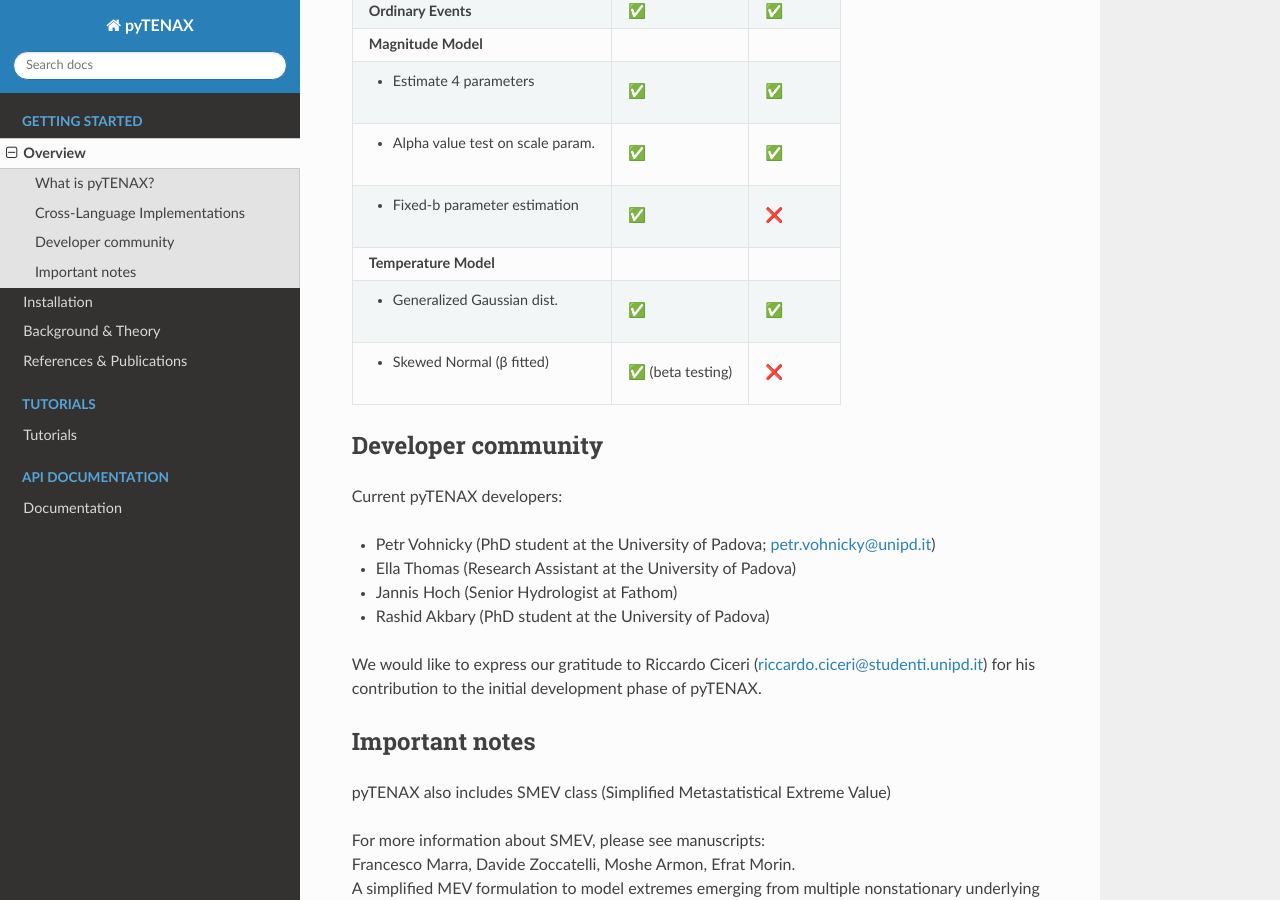
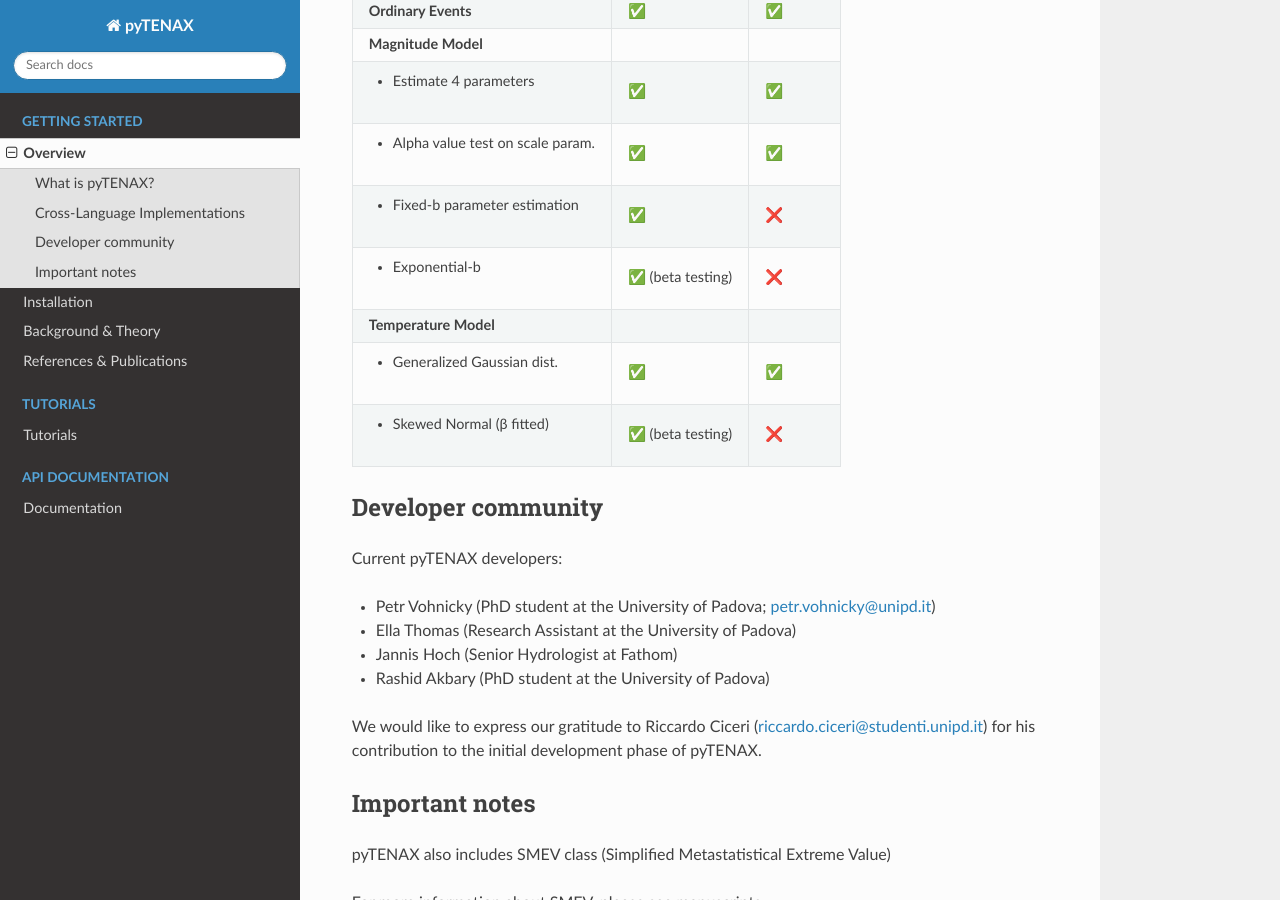
Before and after one commit to PetrVey/pyTENAX, a Sphinx documentation site: the page built from docs/source/getting_started/overview.rst, in a window 1280 px wide and 900 px high, scrolled down 766 px. Built offline with Sphinx 7.4.7 and the Read the Docs theme 3.1.0, drawn with Linux system fonts in a browser that asks for light colours.

Commit message:
added mention of exponential version to docs

```diff
--- a/docs/source/getting_started/overview.rst
+++ b/docs/source/getting_started/overview.rst
@@ -40,6 +40,8 @@ Cross-Language Implementations
 +-----------------------------------+------------------------+------------------------+
 | • Fixed-b parameter estimation    | ✅                     | ❌                     |
 +-----------------------------------+------------------------+------------------------+
+| • Exponential-b 		    | ✅ (beta testing)      | ❌                     |
++-----------------------------------+------------------------+------------------------+
 | **Temperature Model**             |                        |                        |
 +-----------------------------------+------------------------+------------------------+
 | • Generalized Gaussian dist.      | ✅                     | ✅                     |
```
